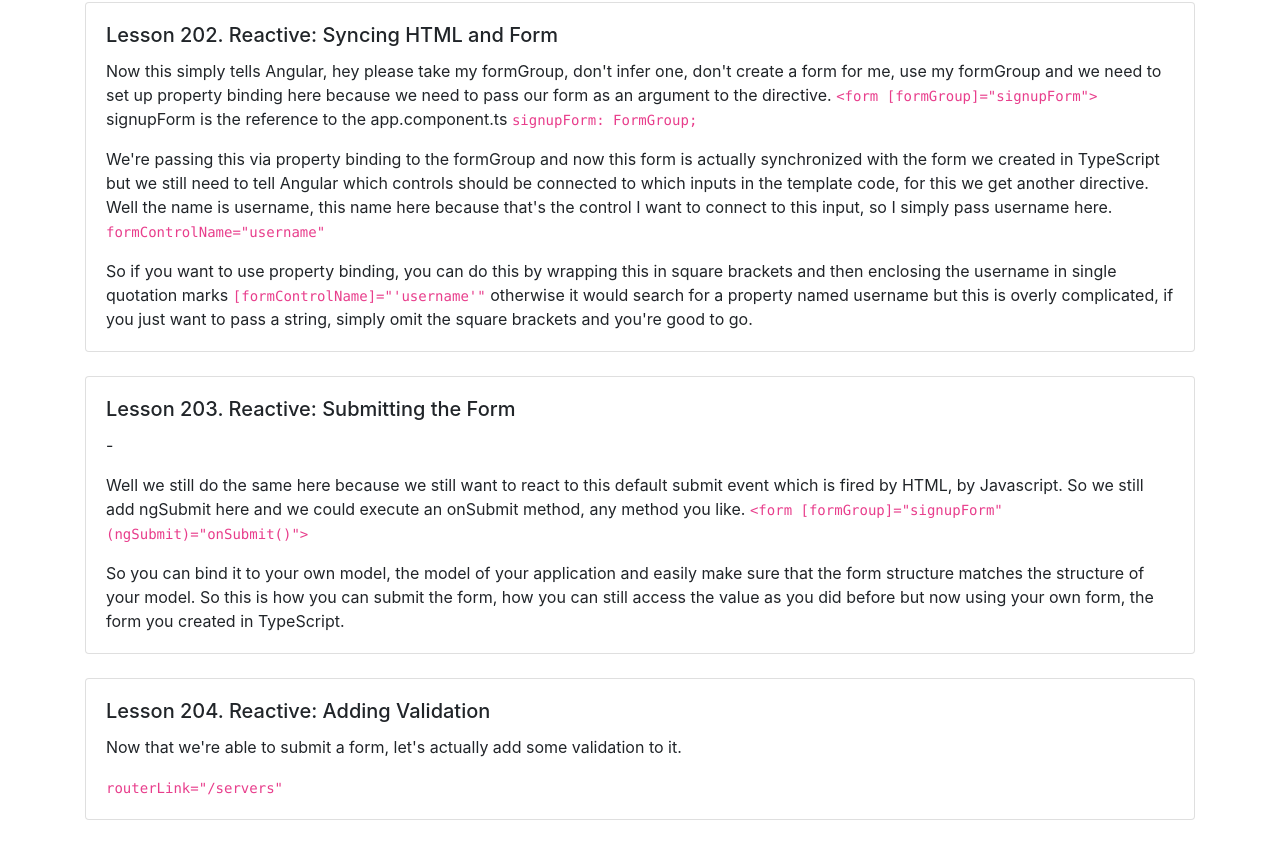
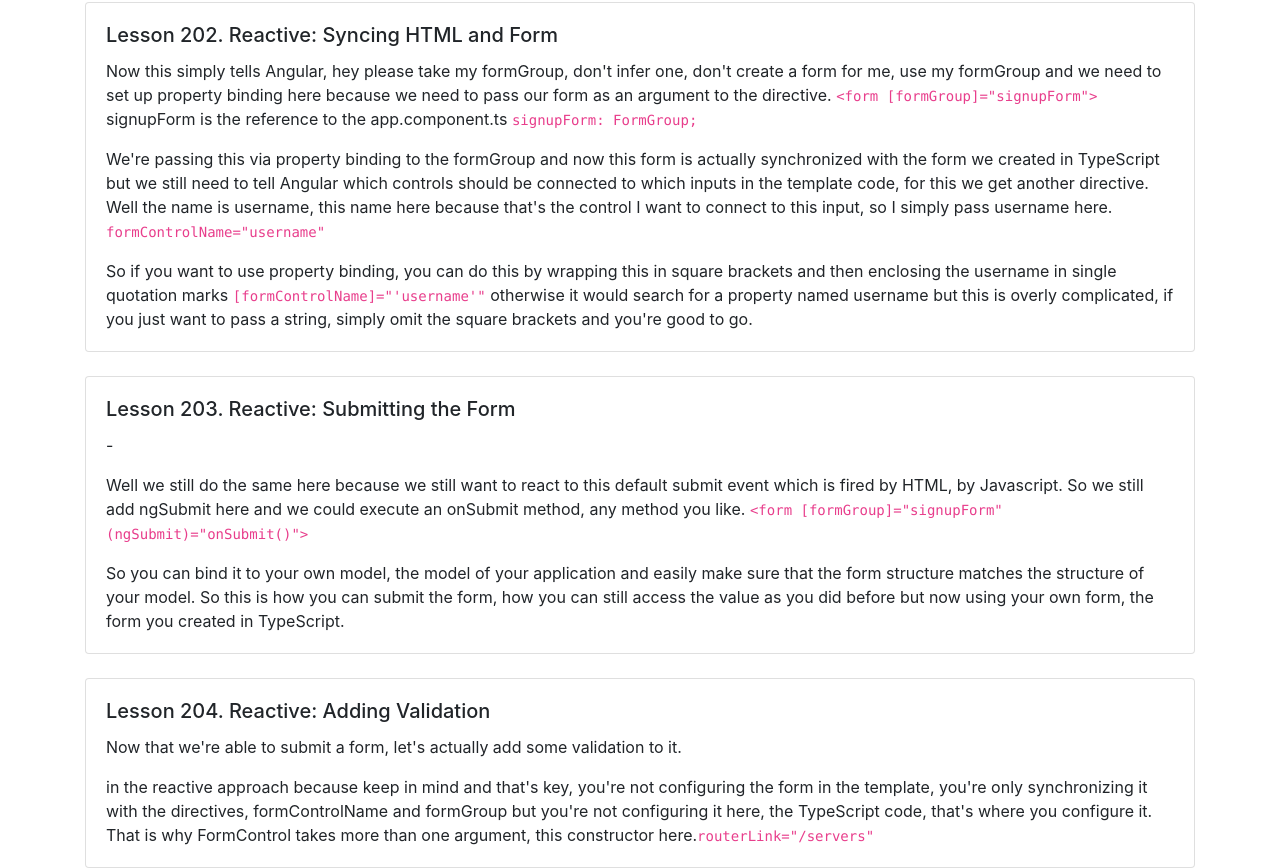
Before and after one commit to Sandro81/section15-reactive-setup-form, an Angular app: page / in a window 1280 px wide. Shown: the part 1181-2049 px from the top of the page. Before the commit the page ends 2001 px from the top, so only its background shows below. Built offline with nearby package versions, Linux system fonts and the light colour scheme.

Commit message:
section15 reactive setup form

```diff
--- a/src/app/app.component.html
+++ b/src/app/app.component.html
@@ -96,7 +96,7 @@
         <div class="card-body">
           <h5 class="card-title">Lesson 204. Reactive: Adding Validation </h5>
           <p class="card-text"> Now that we're able to submit a form, let's actually add some validation to it.  </p>
-          <p class="card-text"> <code>routerLink="/servers" </code></p>
+          <p class="card-text">in the reactive approach because keep in mind and that's key, you're not configuring the form in the template, you're only synchronizing it with the directives, formControlName and formGroup but you're not configuring it here, the TypeScript code, that's where you configure it. That is why FormControl takes more than one argument, this constructor here.<code>routerLink="/servers" </code></p>
         </div>
       </div>
       <!--
```
